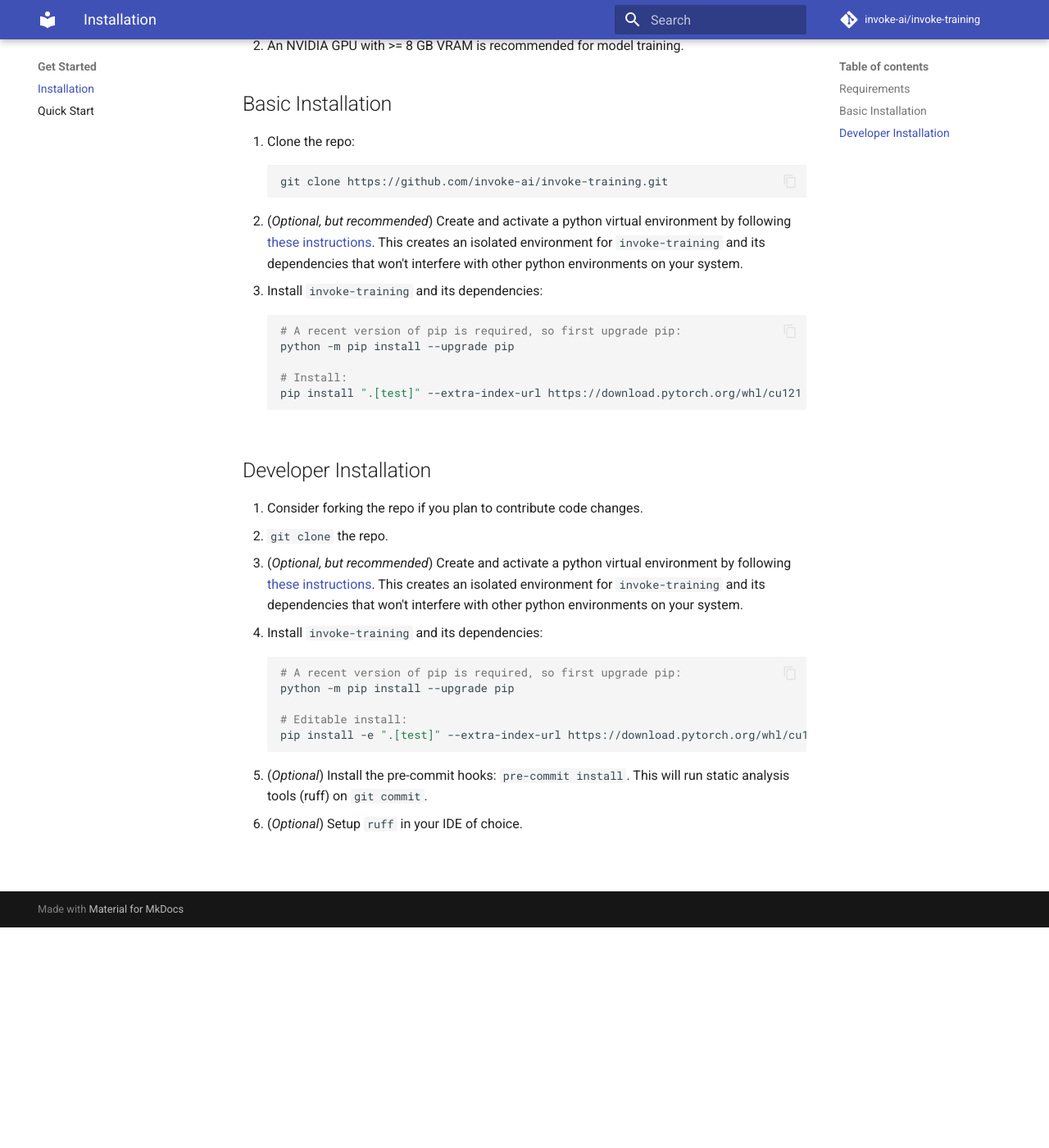
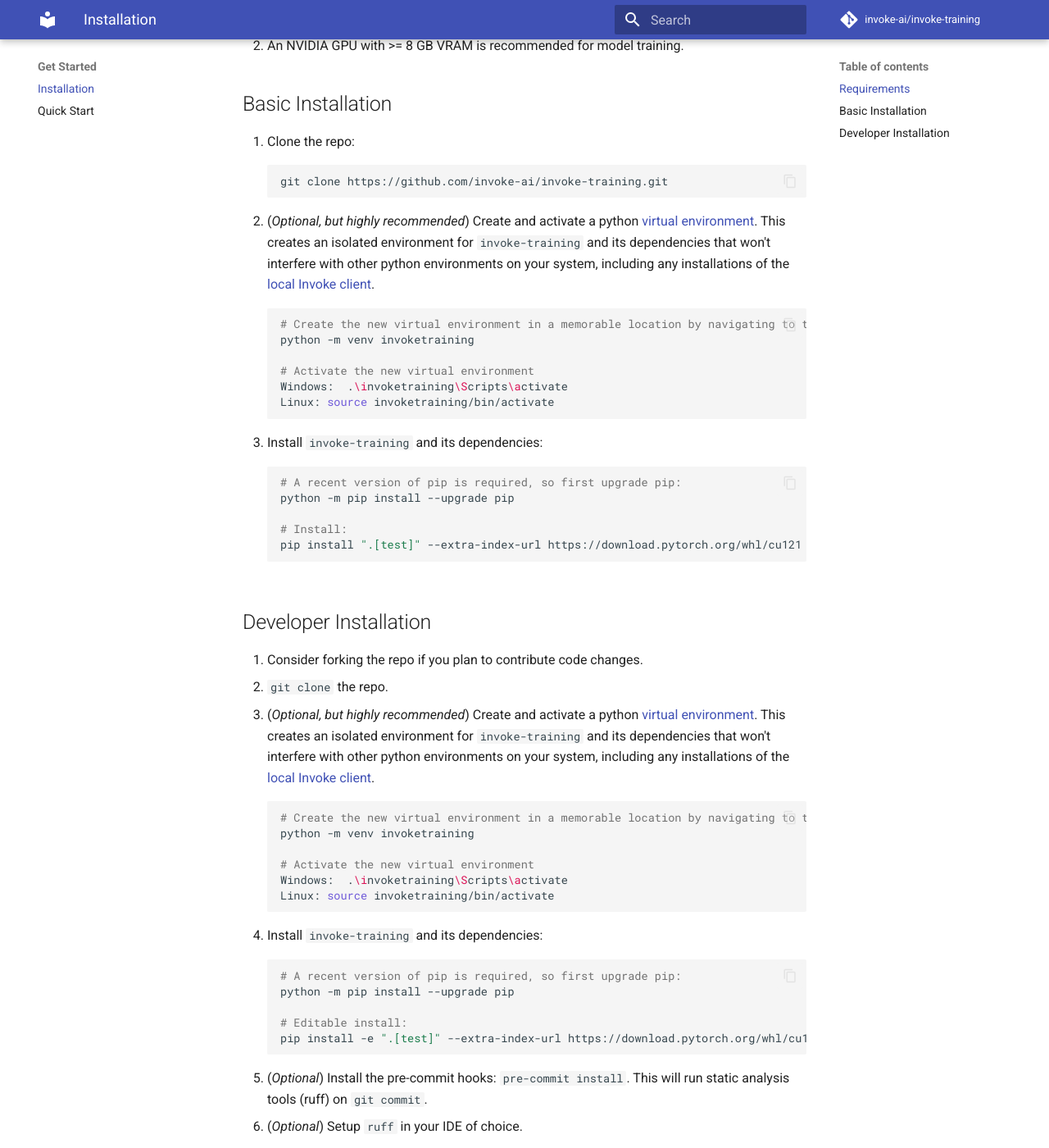
Before and after one commit to invoke-ai/invoke-training, an MkDocs documentation site: the page built from docs/get_started/installation.md, in a window 1280 px wide and 1400 px high, scrolled down 269 px. Shown: the whole window at 82% size. Built offline with MkDocs 1.6.1 and Material for MkDocs 9.7.7, drawn with Linux system fonts in a browser that asks for light colours; comment, search, counter and statistics services are not loaded.

Commit message:
Update installation.md
These'll have to get a bit better for the average folk. Maybe we push people like that towards pinokio

````diff
--- a/docs/get_started/installation.md
+++ b/docs/get_started/installation.md
@@ -10,7 +10,16 @@
 ```bash
 git clone https://github.com/invoke-ai/invoke-training.git
 ```
-2. (*Optional, but recommended*) Create and activate a python virtual environment by following [these instructions](https://docs.python.org/3/library/venv.html). This creates an isolated environment for `invoke-training` and its dependencies that won't interfere with other python environments on your system.
+2. (*Optional, but highly recommended*) Create and activate a python [virtual environment](https://docs.python.org/3/library/venv.html#creating-virtual-environments). This creates an isolated environment for `invoke-training` and its dependencies that won't interfere with other python environments on your system, including any installations of the [local Invoke client](https://www.github.com/invoke-ai/invokeai).
+```bash
+# Create the new virtual environment in a memorable location by navigating to the folder and running this command
+python -m venv invoketraining
+
+# Activate the new virtual environment
+Windows:  .\invoketraining\Scripts\activate
+Linux: source invoketraining/bin/activate
+
+```
 3. Install `invoke-training` and its dependencies:
 ```bash
 # A recent version of pip is required, so first upgrade pip:
@@ -23,7 +32,16 @@
 ## Developer Installation
 1. Consider forking the repo if you plan to contribute code changes.
 2. `git clone` the repo.
-3. (*Optional, but recommended*) Create and activate a python virtual environment by following [these instructions](https://docs.python.org/3/library/venv.html). This creates an isolated environment for `invoke-training` and its dependencies that won't interfere with other python environments on your system.
+3. (*Optional, but highly recommended*) Create and activate a python [virtual environment](https://docs.python.org/3/library/venv.html#creating-virtual-environments). This creates an isolated environment for `invoke-training` and its dependencies that won't interfere with other python environments on your system, including any installations of the [local Invoke client](https://www.github.com/invoke-ai/invokeai).
+```bash
+# Create the new virtual environment in a memorable location by navigating to the folder and running this command
+python -m venv invoketraining
+
+# Activate the new virtual environment
+Windows:  .\invoketraining\Scripts\activate
+Linux: source invoketraining/bin/activate
+
+```
 4. Install `invoke-training` and its dependencies:
 ```bash
 # A recent version of pip is required, so first upgrade pip:
````
